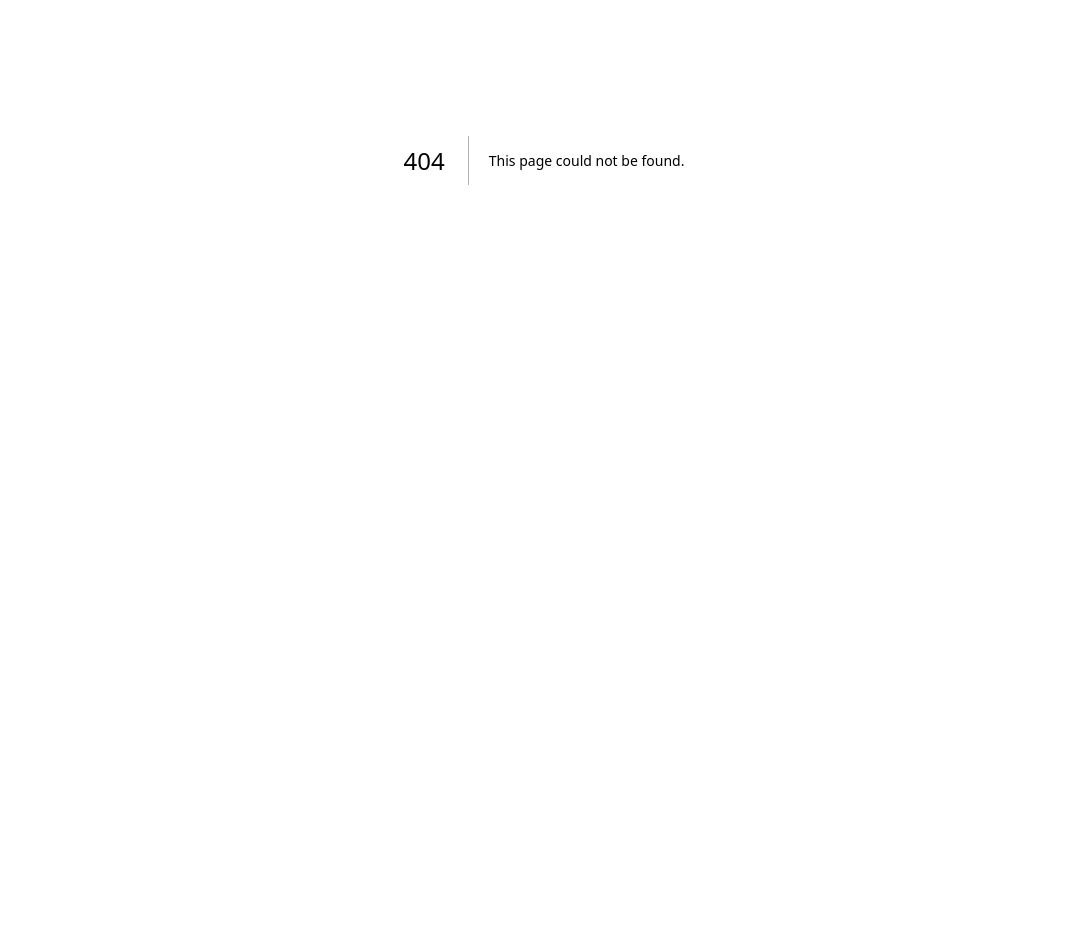
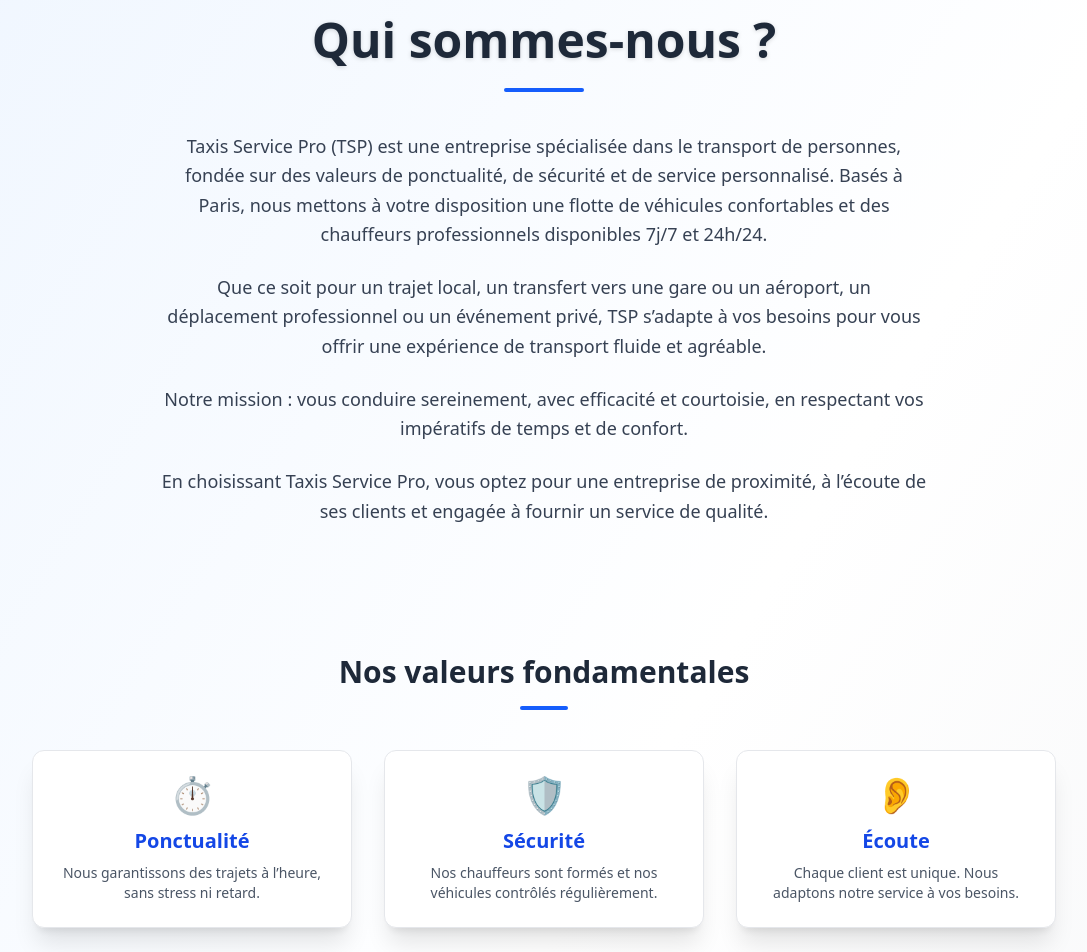
Before and after one commit to mylanlegenie/tsp2, a Next.js app: page /qui-sommes-nous in a window 1280 px wide. Before the commit this address had no page. Shown: the part 240-1192 px from the top of the page, without its empty margins (96-1183 px from the left). Before the commit the page ends 800 px from the top, so only its background shows below. Built offline with nearby package versions, Linux system fonts and the light colour scheme.

Commit message:
Page qui sommes nous

```diff
--- a/src/app/components/Navbar.tsx
+++ b/src/app/components/Navbar.tsx
@@ -38,16 +38,16 @@ export default function Navbar() {
         <nav className="relative bg-white shadow-md px-6 py-4 w-full z-50">
             <div className="flex items-center justify-between">
                 {/* Logo */}
-                <a href="#" className="relative w-32 h-32 z-10">
+                <Link href="/" className="relative w-32 h-32 z-10">
                     <MotionLogo whileHover={{ color: '#1c398e' }} className="w-full h-full object-contain transition-transform duration-300" />
-                </a>
+                </Link>
 
                 {/* Desktop menu */}
                 <ul className="hidden md:flex gap-8 text-gray-700 font-medium z-0">
-                    <li><RubriquesDesktop lien="/qsm" label="Qui sommes nous ?"></RubriquesDesktop></li>
-                    <li><RubriquesDesktop lien="#tarifs" label="Nos Tarifs"></RubriquesDesktop></li>
-                    <li><RubriquesDesktop lien="#tarifs" label="Nous Contacter"></RubriquesDesktop></li>
-                    <li><RubriquesDesktop lien="#tarifs" label="I don't know"></RubriquesDesktop></li>
+                    <li><RubriquesDesktop lien="/qui-sommes-nous" label="Qui sommes nous ?"></RubriquesDesktop></li>
+                    <li><RubriquesDesktop lien="/nos-tarifs" label="Nos Tarifs"></RubriquesDesktop></li>
+                    <li><RubriquesDesktop lien="" label="Nous Contacter"></RubriquesDesktop></li>
+                    <li><RubriquesDesktop lien="" label="I don't know"></RubriquesDesktop></li>
                 </ul>
 
                 {/* Burger / Croix mobile */}
--- /dev/null
+++ b/src/app/components/NosTarifs.tsx
@@ -0,0 +1,7 @@
+export default function NosTarifs() {
+    return (
+        <div>
+            <h1>Nos Tarifs</h1>
+        </div>
+    )
+}
--- a/src/app/components/QSM.tsx
+++ b/src/app/components/QSM.tsx
@@ -1,5 +1,171 @@
-export default function QSM() {
+"use client";
+
+import { motion } from "framer-motion";
+
+export default function AboutPage() {
     return (
-        <div><h1>idejdei</h1></div>
+        <main className="relative bg-gradient-to-br from-blue-50 via-white to-gray-100 px-6 md:px-20 py-24 overflow-hidden text-gray-800 space-y-32">
+            {/* Background animé */}
+            <motion.div
+                className="absolute top-0 left-0 w-full h-full bg-gradient-to-br from-blue-100/30 to-transparent -z-10"
+                initial={{ opacity: 0 }}
+                animate={{ opacity: 1 }}
+                transition={{ duration: 1.2, ease: "easeInOut" }}
+            />
+
+            {/* Section 1 : Présentation */}
+            <section className="max-w-4xl mx-auto">
+                <motion.h1
+                    className="text-3xl md:text-5xl font-bold mb-6 drop-shadow-sm text-center"
+                    initial={{ opacity: 0, y: 40 }}
+                    whileInView={{ opacity: 1, y: 0 }}
+                    transition={{ duration: 1, ease: "easeOut" }}
+                    viewport={{ once: true }}
+                >
+                    Qui sommes-nous ?
+                </motion.h1>
+
+                <motion.div
+                    className="w-20 h-1 bg-blue-600 mb-10 mx-auto rounded-full"
+                    initial={{ scaleX: 0 }}
+                    whileInView={{ scaleX: 1 }}
+                    transition={{ duration: 0.5, delay: 0.5, ease: "easeOut" }}
+                    viewport={{ once: true }}
+                    style={{ transformOrigin: "center" }}
+                />
+
+                <div className="space-y-6 text-lg leading-relaxed text-center">
+                    {[
+                        "Taxis Service Pro (TSP) est une entreprise spécialisée dans le transport de personnes, fondée sur des valeurs de ponctualité, de sécurité et de service personnalisé. Basés à Paris, nous mettons à votre disposition une flotte de véhicules confortables et des chauffeurs professionnels disponibles 7j/7 et 24h/24.",
+                        "Que ce soit pour un trajet local, un transfert vers une gare ou un aéroport, un déplacement professionnel ou un événement privé, TSP s’adapte à vos besoins pour vous offrir une expérience de transport fluide et agréable.",
+                        "Notre mission : vous conduire sereinement, avec efficacité et courtoisie, en respectant vos impératifs de temps et de confort.",
+                        "En choisissant Taxis Service Pro, vous optez pour une entreprise de proximité, à l’écoute de ses clients et engagée à fournir un service de qualité.",
+                    ].map((text, i) => (
+                        <motion.p
+                            key={i}
+                            className="text-gray-700 max-w-3xl mx-auto"
+                            initial={{ opacity: 0, y: 30 }}
+                            whileInView={{ opacity: 1, y: 0 }}
+                            transition={{ duration: 0.7, delay: i * 0.2 }}
+                            viewport={{ once: true, amount: 0.6 }}
+                        >
+                            {text}
+                        </motion.p>
+                    ))}
+                </div>
+            </section>
+
+            {/* Section 2 : Nos valeurs */}
+            <section className="max-w-5xl mx-auto text-center">
+                <motion.h2
+                    className="text-2xl md:text-3xl font-semibold text-gray-800 mb-4"
+                    initial={{ opacity: 0, y: 30 }}
+                    whileInView={{ opacity: 1, y: 0 }}
+                    transition={{ duration: 0.8 }}
+                    viewport={{ once: true }}
+                >
+                    Nos valeurs fondamentales
+                </motion.h2>
+                <motion.div
+                    className="w-12 h-1 bg-blue-600 mx-auto mb-10 rounded-full"
+                    initial={{ scaleX: 0 }}
+                    whileInView={{ scaleX: 1 }}
+                    transition={{ duration: 0.5, ease: "easeOut" }}
+                    viewport={{ once: true }}
+                    style={{ transformOrigin: "center" }}
+                />
+                <div className="grid grid-cols-1 md:grid-cols-3 gap-8">
+                    {[
+                        {
+                            title: "Ponctualité",
+                            desc: "Nous garantissons des trajets à l’heure, sans stress ni retard.",
+                            icon: "⏱️",
+                        },
+                        {
+                            title: "Sécurité",
+                            desc: "Nos chauffeurs sont formés et nos véhicules contrôlés régulièrement.",
+                            icon: "🛡️",
+                        },
+                        {
+                            title: "Écoute",
+                            desc: "Chaque client est unique. Nous adaptons notre service à vos besoins.",
+                            icon: "👂",
+                        },
+                    ].map((item, i) => (
+                        <motion.div
+                            key={i}
+                            className="bg-white backdrop-blur-xl border border-gray-200 p-6 rounded-xl shadow-xl hover:scale-105 transition-transform duration-300"
+                            initial={{ opacity: 0, y: 40 }}
+                            whileInView={{ opacity: 1, y: 0 }}
+                            transition={{ duration: 0.6, delay: i * 0.2 }}
+                            viewport={{ once: true }}
+                        >
+                            <div className="text-4xl mb-3">{item.icon}</div>
+                            <h3 className="text-blue-700 text-xl font-semibold mb-2">
+                                {item.title}
+                            </h3>
+                            <p className="text-gray-600 text-sm">{item.desc}</p>
+                        </motion.div>
+                    ))}
+                </div>
+            </section>
+
+            {/* Section 3 : Notre équipe */}
+            <section className="max-w-4xl mx-auto text-center">
+                <motion.h2
+                    className="text-2xl md:text-3xl font-semibold text-gray-800 mb-4"
+                    initial={{ opacity: 0, y: 30 }}
+                    whileInView={{ opacity: 1, y: 0 }}
+                    transition={{ duration: 0.8 }}
+                    viewport={{ once: true }}
+                >
+                    Une équipe à votre service
+                </motion.h2>
+                <motion.div
+                    className="w-12 h-1 bg-blue-600 mx-auto mb-10 rounded-full"
+                    initial={{ scaleX: 0 }}
+                    whileInView={{ scaleX: 1 }}
+                    transition={{ duration: 0.5, ease: "easeOut" }}
+                    viewport={{ once: true }}
+                    style={{ transformOrigin: "center" }}
+                />
+                <motion.p
+                    className="text-lg text-gray-700 max-w-2xl mx-auto"
+                    initial={{ opacity: 0, y: 30 }}
+                    whileInView={{ opacity: 1, y: 0 }}
+                    transition={{ duration: 0.8 }}
+                    viewport={{ once: true }}
+                >
+                    Nos chauffeurs sont sélectionnés avec soin pour leur professionnalisme,
+                    leur courtoisie et leur parfaite connaissance de la région. Disponibles,
+                    ponctuels et discrets, ils sont le reflet de notre engagement envers un
+                    service haut de gamme.
+                </motion.p>
+            </section>
+            <section className="relative h-[60vh] overflow-hidden rounded-xl shadow-xl">
+                <motion.div
+                    className="absolute inset-0 bg-fixed bg-center bg-cover"
+                    style={{ backgroundImage: "url('/images/flotte-tsp.jpg')" }}
+                    initial={{ scale: 1.1, opacity: 0 }}
+                    whileInView={{ scale: 1, opacity: 1 }}
+                    transition={{ duration: 1.2, ease: "easeOut" }}
+                    viewport={{ once: true }}
+                />
+                <div className="relative z-10 h-full w-full bg-black/50 flex items-center justify-center text-center px-6">
+                    <motion.h2
+                        className="text-white text-3xl md:text-4xl font-bold max-w-3xl"
+                        initial={{ opacity: 0, y: 40 }}
+                        whileInView={{ opacity: 1, y: 0 }}
+                        transition={{ duration: 1, delay: 0.2 }}
+                        viewport={{ once: true }}
+                    >
+                        Une flotte moderne et confortable, prête à vous conduire partout à Paris et en Île-de-France.
+                    </motion.h2>
+                    <p> Ajoutez images</p>
+
+                </div>
+            </section>
+
+        </main>
     );
 }
--- a/src/app/components/Zones.tsx
+++ b/src/app/components/Zones.tsx
@@ -74,7 +74,7 @@ export default function Zones() {
                             setButtonClicked(true);
                         }
                     }}
-                    className={`bg-blue-700 text-white px-6 py-3 rounded-full font-semibold transition ${buttonClicked ? "opacity-50 cursor-not-allowed" : "hover:bg-blue-800"
+                    className={`bg-blue-700 text-white px-6 py-3 rounded-full font-semibold transition cursor-pointer ${buttonClicked ? "opacity-50 cursor-not-allowed" : "hover:bg-blue-800"
                         }`}
                     disabled={buttonClicked}
                 >
--- /dev/null
+++ b/src/app/nos-tarifs/page.tsx
@@ -0,0 +1,13 @@
+'use client';
+
+import NosTarifs from '../components/NosTarifs';
+import Navbar from '../components/Navbar';
+
+export default function QSMPage() {
+    return (
+        <>
+            <Navbar />
+            <NosTarifs />
+        </>
+    );
+}
--- a/src/app/page.tsx
+++ b/src/app/page.tsx
@@ -6,7 +6,6 @@ import HomePage from "./components/HomePage";
 import NosServices from "./components/NosServices"
 // import ZonesDesservies from "./components/ZonesDesservies";
 import Zones from "./components/Zones";
-import QSM from './qsm/page'
 
 
 export default function Home() {
@@ -17,7 +16,6 @@ export default function Home() {
       <HomePage />
       <NosServices />
       <Zones />
-      <QSM />
     </div>
 
   );
--- a/src/app/qsm/page.tsx
+++ b/src/app/qui-sommes-nous/page.tsx
@@ -1,5 +1,4 @@
-// app/qsm/page.tsx
-'use client'; // si ton composant a des hooks (comme useState, etc.)
+'use client';
 
 import QSM from '../components/QSM';
 import Navbar from '../components/Navbar';
```
